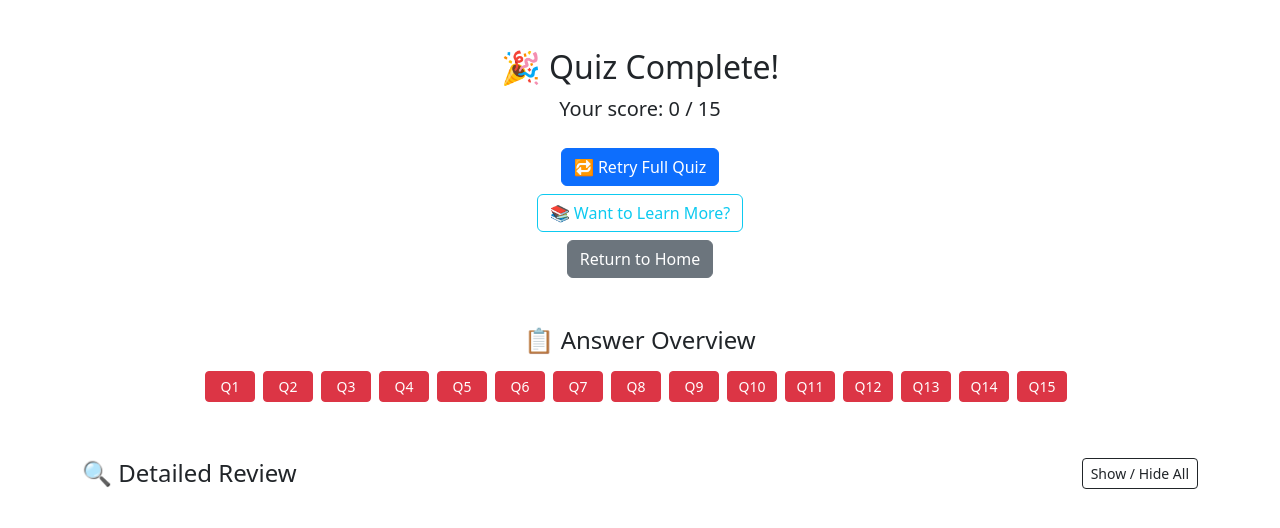
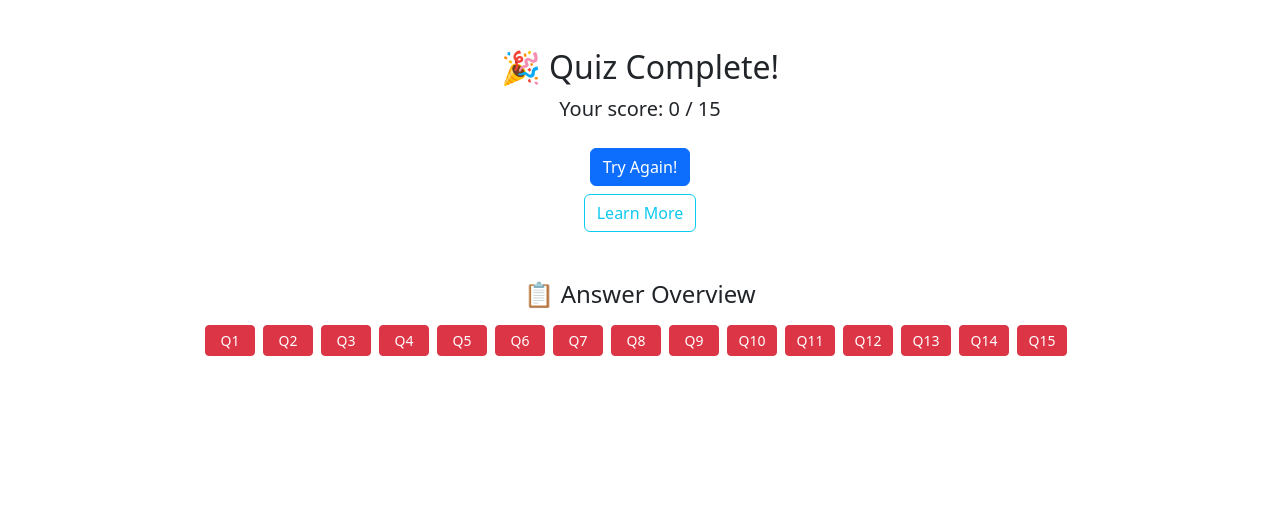
Before and after one commit to xxanxnie/Exposure-Playground, a Flask app: page /result in a window 1280 px wide. Shown: the part 56-584 px from the top of the page. Run offline with Flask 3, Linux system fonts and the light colour scheme.

Commit message:
modify result page for different topics

```diff
--- a/templates/result.html
+++ b/templates/result.html
@@ -8,6 +8,30 @@
     <style>
         .question-summary a {
             width: 50px;
+        }
+
+        .accordion {
+            border-top: none !important;
+        }
+
+        .accordion-item {
+            border: none !important;
+        }
+
+        .accordion-header {
+            margin: 0 !important;
+            padding: 0 !important;
+            border: none !important;
+        }
+
+        .accordion-button {
+            display: none;
+        }
+
+        .accordion-body {
+            border: 1px solid #dee2e6;
+            border-radius: 0.5rem;
+            padding: 1rem;
         }
     </style>
 </head>
@@ -20,9 +44,17 @@
         <p class="lead">Your score: <strong>{{ score }} / {{ total }}</strong></p>
 
         <div class="mt-4 d-flex flex-column align-items-center gap-2">
-            <a class="btn btn-primary w-40" href="/quiz/1">🔁 Retry Full Quiz</a>
-            <a class="btn btn-outline-info w-40" href="/about">📚 Want to Learn More?</a>
-            <a class="btn btn-secondary w-40" href="/">Return to Home</a>
+            {% if section == "ISO" %}
+            <a class="btn btn-primary w-40" href="/quiz_iso/1">Try Again!</a>
+            {% elif section == "Aperture" %}
+            <a class="btn btn-primary w-40" href="/quiz_aperture/1">Try Again!</a>
+            {% elif section == "Shutter" %}
+            <a class="btn btn-primary w-40" href="/quiz_shutter/1">Try Again!</a>
+            {% else %}
+            <a class="btn btn-primary w-40" href="/quiz/1">Try Again!</a>
+            {% endif %}
+
+            <a class="btn btn-outline-info w-40" href="/about">Learn More</a>
         </div>
     </div>
 
@@ -35,43 +67,25 @@
               btn-success
             {% else %}
               btn-danger
-            {% endif %}">
+            {% endif %}" data-bs-toggle="collapse" data-bs-target="#collapse{{ loop.index }}" aria-expanded="false"
+                aria-controls="collapse{{ loop.index }}">
                 Q{{ loop.index }}
             </a>
             {% endfor %}
         </div>
-    </div>
-
-    <div class="container mt-5 text-start">
-        <div class="d-flex justify-content-between align-items-center">
-            <h4 class="mb-0">🔍 Detailed Review</h4>
-            <button class="btn btn-outline-dark btn-sm" type="button" data-bs-toggle="collapse"
-                data-bs-target="#reviewCollapse" aria-expanded="false" aria-controls="reviewCollapse">
-                Show / Hide All
-            </button>
-        </div>
-
-        <div class="collapse mt-3" id="reviewCollapse">
-            <ul class="list-group mt-3">
-                {% for item in all_questions %}
-                <li class="list-group-item">
-                    <div class="d-flex justify-content-between align-items-center">
-                        <h5 id="q{{ loop.index }}">
-                            Q{{ loop.index }}
-                            {% if item.user_answer == item.correct_answer %}
-                            <span class="text-success">✅ Correct</span>
-                            {% else %}
-                            <span class="text-danger">❌ Incorrect</span>
-                            {% endif %}
-                        </h5>
-                        <button class="btn btn-sm btn-outline-secondary" type="button" data-bs-toggle="collapse"
-                            data-bs-target="#collapse{{ loop.index }}" aria-expanded="false"
-                            aria-controls="collapse{{ loop.index }}">
-                            📖 View
-                        </button>
-                    </div>
-
-                    <div class="collapse mt-2" id="collapse{{ loop.index }}">
+        <div class="answer-details mt-3 accordion" id="answerAccordion">
+            {% for item in all_questions %}
+            <div class="accordion-item">
+                <h2 class="accordion-header" id="heading{{ loop.index }}">
+                    <button class="accordion-button collapsed d-none" type="button" data-bs-toggle="collapse"
+                        data-bs-target="#collapse{{ loop.index }}" aria-expanded="false"
+                        aria-controls="collapse{{ loop.index }}">
+                        Q{{ loop.index }}
+                    </button>
+                </h2>
+                <div id="collapse{{ loop.index }}" class="accordion-collapse collapse"
+                    aria-labelledby="heading{{ loop.index }}" data-bs-parent="#answerAccordion">
+                    <div class="accordion-body text-start">
                         <p><strong>{{ item.prompt }}</strong></p>
                         <p>Your answer: <strong>{{ item.user_answer }}</strong> |
                             Correct answer: <strong>{{ item.correct_answer }}</strong></p>
@@ -79,9 +93,9 @@
                         <div><em>Explanation:</em> {{ item.explanation }}</div>
                         {% endif %}
                     </div>
-                </li>
-                {% endfor %}
-            </ul>
+                </div>
+            </div>
+            {% endfor %}
         </div>
     </div>
 
```
Also changed, not shown: 1 other file.
